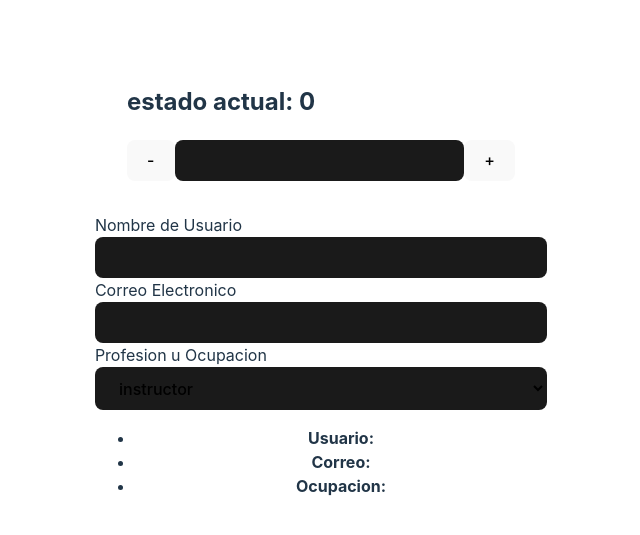
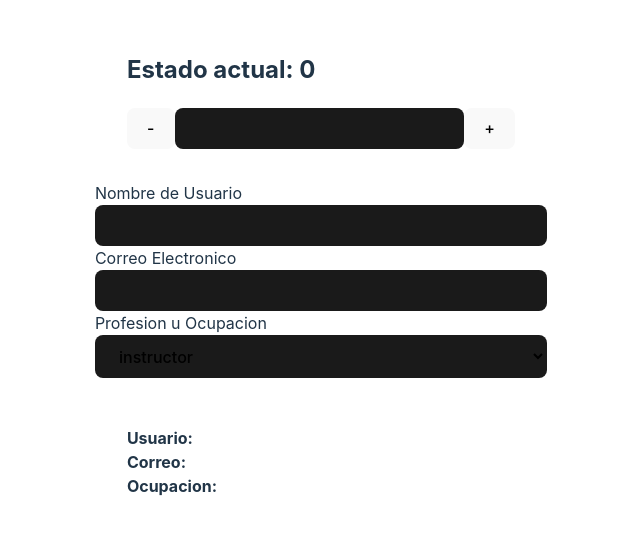
Before and after one commit to fundacion-pescar-lxv09/reactjs, a React (Vite) app: page / in a window 1280 px wide. Shown: the part 127-662 px from the top of the page, without its empty margins (319-959 px from the left). Built offline with nearby package versions, Linux system fonts and the light colour scheme.

Commit message:
cambios menos componentes y funciones contador

```diff
--- a/src/components/Counter/index.jsx
+++ b/src/components/Counter/index.jsx
@@ -6,7 +6,7 @@ export default function Counter() {
     const { number } = useSelector(state => state.counter)
     return (
     <div className="card">
-        <h2>estado actual: {number}</h2>
+        <h2>Estado actual: {number}</h2>
         <button onClick={()=>{dispatch(decrement(10))}}>-</button>
         <input type="number" onChange={(e)=>dispatch(setNumber(e.target.value))}/>
         <button onClick={()=>{dispatch(increment(10))}}>+</button>
--- a/src/components/Profile/ProfileList.jsx
+++ b/src/components/Profile/ProfileList.jsx
@@ -4,7 +4,7 @@ import { useSelector } from 'react-redux'
 export default function ProfileList() {
     const {username, email, job} = useSelector(state => state.session)
     return (
-        <ul>
+        <ul className="card">
             <li><strong>Usuario: </strong>{username}</li>
             <li><strong>Correo: </strong>{email}</li>
             <li><strong>Ocupacion: </strong>{job}</li>
--- a/src/store/counterSlice.jsx
+++ b/src/store/counterSlice.jsx
@@ -13,7 +13,7 @@ export const counterSlice = createSlice({
             state.number -= action.payload || 1
         },
         setNumber: (state, action) => {
-            state.number = action.payload
+            state.number = parseInt(action.payload)
         }
     }
 })
```
